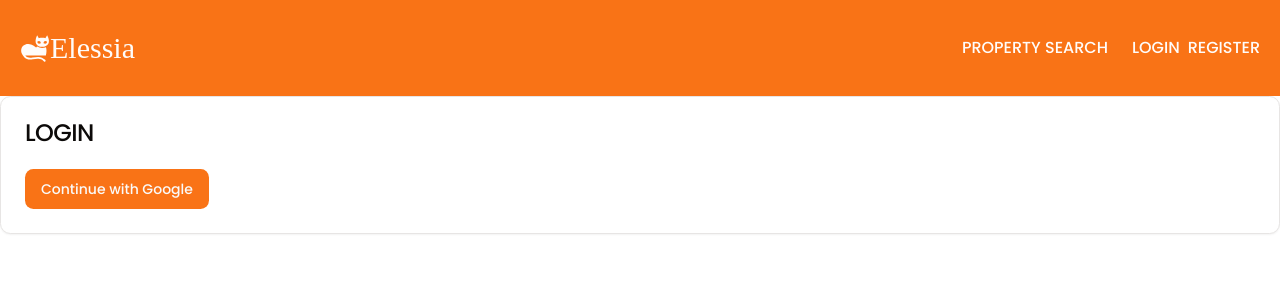
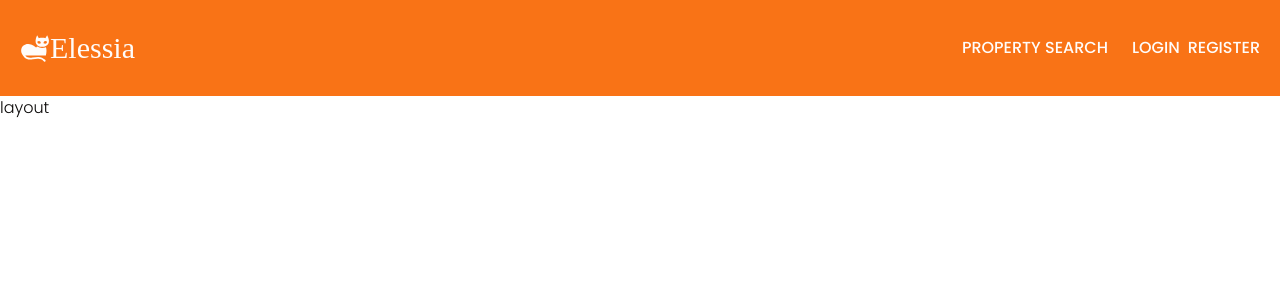
Before and after one commit to Nimira43/Elessia, a Next.js app: page /login in a window 1280 px wide. Shown: the top 300 px of the page. Built offline with nearby package versions, Linux system fonts and the light colour scheme; no server answers; a web font is replaced by a local one.

Commit message:
Created (auth)/layout.tsx

```diff
--- /dev/null
+++ b/app/(auth)/layout.tsx
@@ -0,0 +1,5 @@
+export default function layout() {
+  return (
+    <div>layout</div>
+  )
+}
--- a/app/(auth)/login/page.tsx
+++ b/app/(auth)/login/page.tsx
@@ -3,7 +3,6 @@ import { Card, CardContent, CardHeader, CardTitle } from '@/components/ui/card'
 
 export default function Login() {
   return (
-    <div>
     <Card>
       <CardHeader>
         <CardTitle
@@ -16,6 +15,5 @@ export default function Login() {
         <ContinueWithGoogleButton />
       </CardContent>
     </Card>
-    </div>
   )
 }
```
Lines whose indentation alone changed are shown as unchanged.
